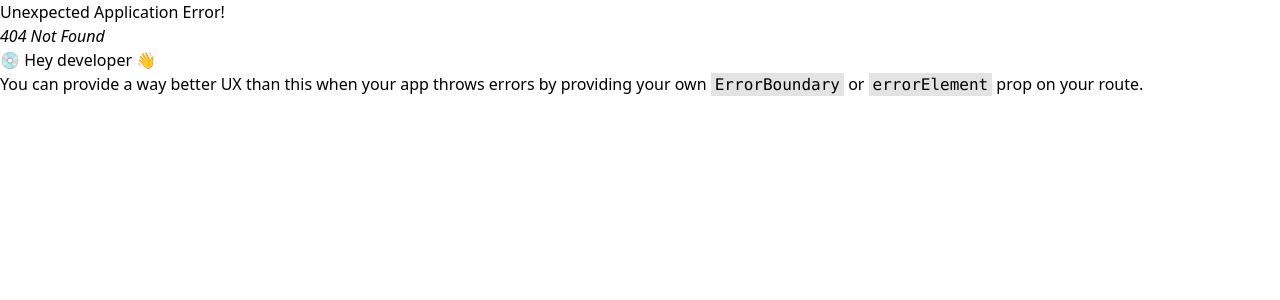
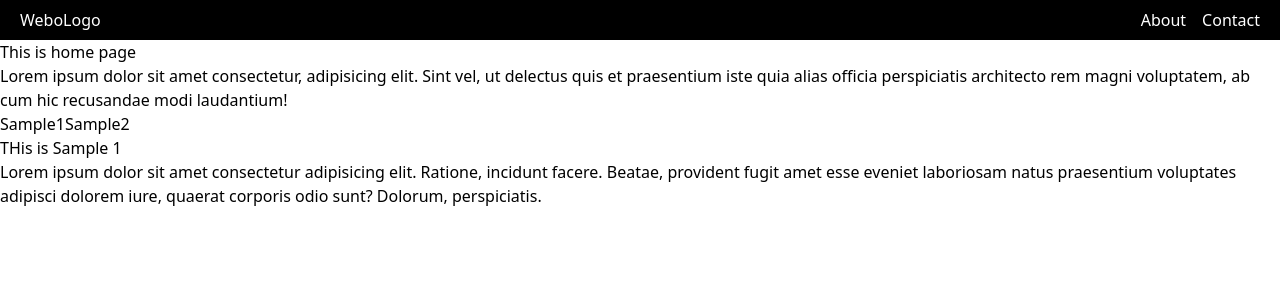
Before and after one commit to Rabyn-Collab/recto, a React (Create React App) app: page /sample1 in a window 1280 px wide. Before the commit this address had no page. Shown: the top 300 px of the page. Built offline with nearby package versions, Linux system fonts and the light colour scheme.

Commit message:
new upadates

```diff
--- a/src/pages/AboutPage.jsx
+++ b/src/pages/AboutPage.jsx
@@ -1,10 +1,9 @@
 import React from 'react'
-import Header from '../components/Header'
 
 const AboutPage = () => {
   return (
     <div>
-      <Header />
+
       <h1>THis is About Page</h1>
       <p>Lorem ipsum dolor sit, amet consectetur adipisicing elit. Laboriosam impedit, saepe quas magnam quibusdam corrupti voluptatem? Atque non, recusandae in totam velit, ab molestiae necessitatibus et, minima pariatur delectus obcaecati.</p>
 
--- a/src/pages/ContactPage.jsx
+++ b/src/pages/ContactPage.jsx
@@ -1,10 +1,9 @@
 import React from 'react'
-import Header from '../components/Header'
 
 const ContactPage = () => {
   return (
     <div>
-      <Header />
+
       <h1>This is Contact Page</h1>
       <p>Lorem ipsum dolor sit amet consectetur adipisicing elit. Voluptatum, deleniti expedita fugit unde laborum minima corporis harum obcaecati saepe cumque impedit. Aliquam omnis ipsam officiis nesciunt voluptatum maxime et saepe!</p>
     </div>
--- a/src/pages/HomePage.jsx
+++ b/src/pages/HomePage.jsx
@@ -1,5 +1,6 @@
 import React from 'react'
 import Header from '../components/Header'
+import { NavLink, Outlet } from 'react-router-dom'
 
 const HomePage = () => {
   return (
@@ -7,6 +8,13 @@
       <Header />
       <h1>This is home page</h1>
       <p>Lorem ipsum dolor sit amet consectetur, adipisicing elit. Sint vel, ut delectus quis et praesentium iste quia alias officia perspiciatis architecto rem magni voluptatem, ab cum hic recusandae modi laudantium!</p>
+
+      <nav>
+        <NavLink to={'/sample1'}>Sample1</NavLink>
+        <NavLink to={'/sample2'}>Sample2</NavLink>
+      </nav>
+
+      <Outlet />
     </div>
   )
 }
--- /dev/null
+++ b/src/pages/Sample1.jsx
@@ -0,0 +1,13 @@
+import React from 'react'
+
+const Sample1 = () => {
+  return (
+    <div>
+
+      <h1>THis is Sample 1</h1>
+      <p>Lorem ipsum dolor sit amet consectetur adipisicing elit. Ratione, incidunt facere. Beatae, provident fugit amet esse eveniet laboriosam natus praesentium voluptates adipisci dolorem iure, quaerat corporis odio sunt? Dolorum, perspiciatis.</p>
+    </div>
+  )
+}
+
+export default Sample1
--- /dev/null
+++ b/src/pages/Sample2.jsx
@@ -0,0 +1,13 @@
+import React from 'react'
+
+const Sample2 = () => {
+  return (
+    <div>
+
+      <h1>Sample 2</h1>
+      <p>Lorem ipsum dolor sit amet consectetur, adipisicing elit. Optio expedita pariatur quaerat at corrupti id dolores quasi hic minima! Quidem sapiente eum rem repudiandae accusamus quia iusto architecto impedit delectus.</p>
+    </div>
+  )
+}
+
+export default Sample2
```
Also changed, not shown: src/App.js (+15 -1 lines).
